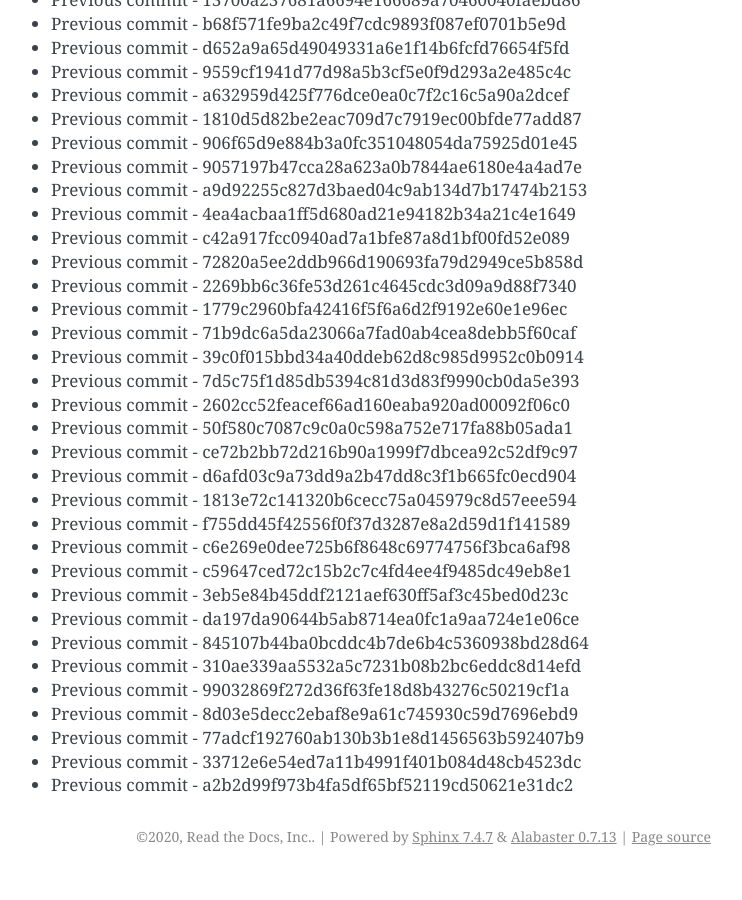
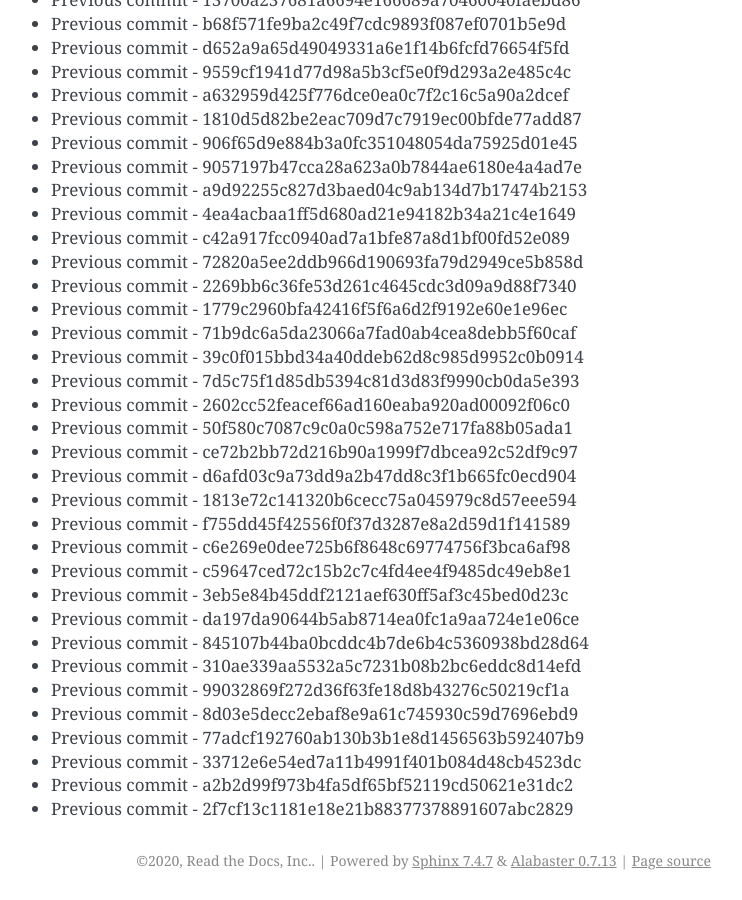
Before and after one commit to readthedocs/rtd-git-stresstest, a Sphinx documentation site: the page built from docs/updates.rst, in a window 1280 px wide and 900 px high, scrolled down 35851 px. Shown: the whole window, without its empty margins (399-1141 px from the left). Built offline with Sphinx 7.4.7, drawn with Linux system fonts in a browser that asks for light colours; before the commit the page ends 36727 px from its top, so only the background shows below that.

Commit message:
Generating commit from previous: 2f7cf13c1181e18e21b88377378891607abc2829

```diff
--- a/docs/updates.rst
+++ b/docs/updates.rst
@@ -1538,3 +1538,4 @@ It can be tested for any performance characteristics.
 * Previous commit - 77adcf192760ab130b3b1e8d1456563b592407b9
 * Previous commit - 33712e6e54ed7a11b4991f401b084d48cb4523dc
 * Previous commit - a2b2d99f973b4fa5df65bf52119cd50621e31dc2
+* Previous commit - 2f7cf13c1181e18e21b88377378891607abc2829
```
